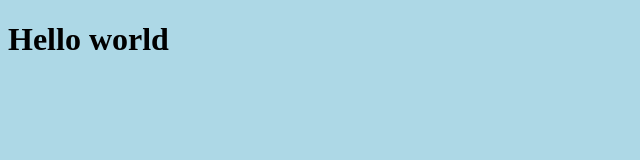
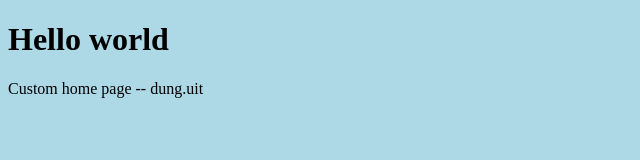
Before and after one commit to dungphamdev/git-workflow, a plain HTML site: page index.html in a window 1280 px wide. Shown: the whole page, without its empty margins (0-640 px from the left). Drawn offline with Linux system fonts and the light colour scheme.

Commit message:
custom homepage

```diff
--- a/index.html
+++ b/index.html
@@ -11,6 +11,8 @@
 
 <body>
     <h1>Hello world</h1>
+
+    <div>Custom home page  -- dung.uit</div>
 </body>
 
 </html>
```
